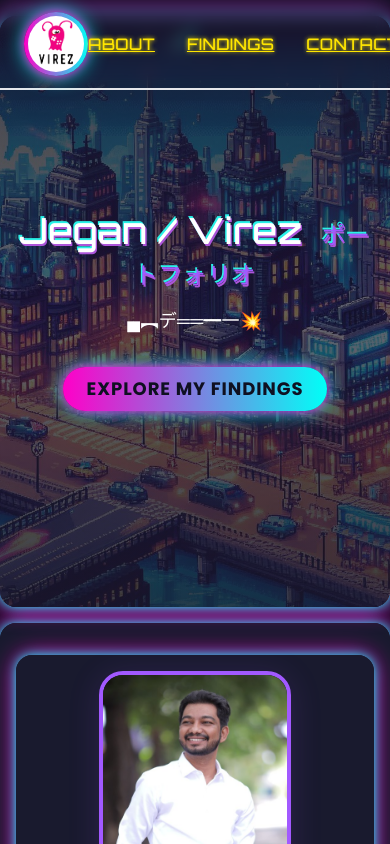
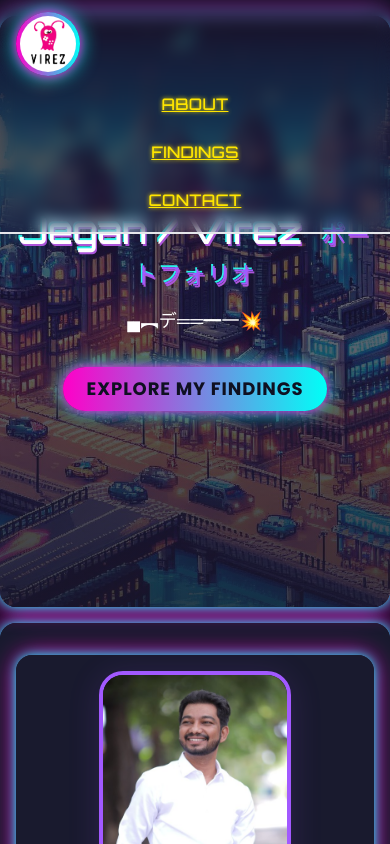
Before and after one commit to virez74/Virezlandingpage, a Next.js app: page / in a window 390 px wide. Shown: the top 844 px of the page. Built offline with nearby package versions, Linux system fonts and the light colour scheme.

Commit message:
Fix mobile nav alignment and subcategory tab scrolling for touch usability

```diff
--- a/components/NavBar.js
+++ b/components/NavBar.js
@@ -2,11 +2,11 @@ import { useRef } from 'react';
 
 export default function NavBar({ onLogoClick }) {
   return (
-    <nav className="fixed top-0 left-0 w-full z-50 bg-cyberpunk-dark/90 border-b-2 border-cyberpunk-pink backdrop-blur flex items-center justify-between px-6 py-3 shadow-neon">
-      <div className="flex items-center">
+    <nav className="fixed top-0 left-0 w-full z-50 bg-cyberpunk-dark/90 border-b-2 border-cyberpunk-pink backdrop-blur flex flex-col sm:flex-row items-center justify-between px-4 sm:px-6 py-3 shadow-neon">
+      <div className="flex items-center w-full sm:w-auto justify-between">
         <button
           onClick={onLogoClick}
-          className="focus:outline-none group rounded-full p-1 bg-cyberpunk-dark border-2 border-cyberpunk-cyan shadow-neon"
+          className="focus:outline-none group rounded-full p-1 bg-cyberpunk-dark border-2 border-cyberpunk-cyan shadow-neon mr-2"
           aria-label="Scroll to top"
         >
           <img
@@ -15,12 +15,12 @@ export default function NavBar({ onLogoClick }) {
             className="w-14 h-14 min-w-[3.5rem] min-h-[3.5rem] max-w-[3.5rem] max-h-[3.5rem] rounded-full object-contain group-hover:scale-110 transition-transform"
           />
         </button>
-        <span className="ml-3 text-modern-purple font-cyber text-2xl tracking-widest font-bold select-none hidden sm:inline">VIREZ</span>
+        <span className="ml-2 text-modern-purple font-cyber text-2xl tracking-widest font-bold select-none hidden sm:inline">VIREZ</span>
       </div>
-      <ul className="flex gap-8 font-cyber text-cyberpunk-yellow text-base uppercase">
-        <li><a href="#about" className="hover:text-cyberpunk-pink transition-colors">About</a></li>
-        <li><a href="#projects" className="hover:text-cyberpunk-pink transition-colors">Findings</a></li>
-        <li><a href="#contact" className="hover:text-cyberpunk-pink transition-colors">Contact</a></li>
+      <ul className="flex flex-col sm:flex-row w-full sm:w-auto gap-2 sm:gap-8 font-cyber text-cyberpunk-yellow text-base uppercase mt-2 sm:mt-0">
+        <li><a href="#about" className="hover:text-cyberpunk-pink transition-colors px-4 py-2 block text-center">About</a></li>
+        <li><a href="#projects" className="hover:text-cyberpunk-pink transition-colors px-4 py-2 block text-center">Findings</a></li>
+        <li><a href="#contact" className="hover:text-cyberpunk-pink transition-colors px-4 py-2 block text-center">Contact</a></li>
       </ul>
     </nav>
   );
--- a/components/ProjectsGrid.js
+++ b/components/ProjectsGrid.js
@@ -13,7 +13,7 @@ export default function ProjectsGrid({ projects }) {
   const [selected, setSelected] = useState('all');
   const [scrollIndex, setScrollIndex] = useState(0);
   const [isMobile, setIsMobile] = useState(false);
-  const visibleCount = 2; // Show 2 tabs at a time on mobile
+  const visibleCount = isMobile ? 1 : 2; // Show 1 tab at a time on mobile
 
   useEffect(() => {
     const handleResize = () => setIsMobile(window.innerWidth < 640);
```
